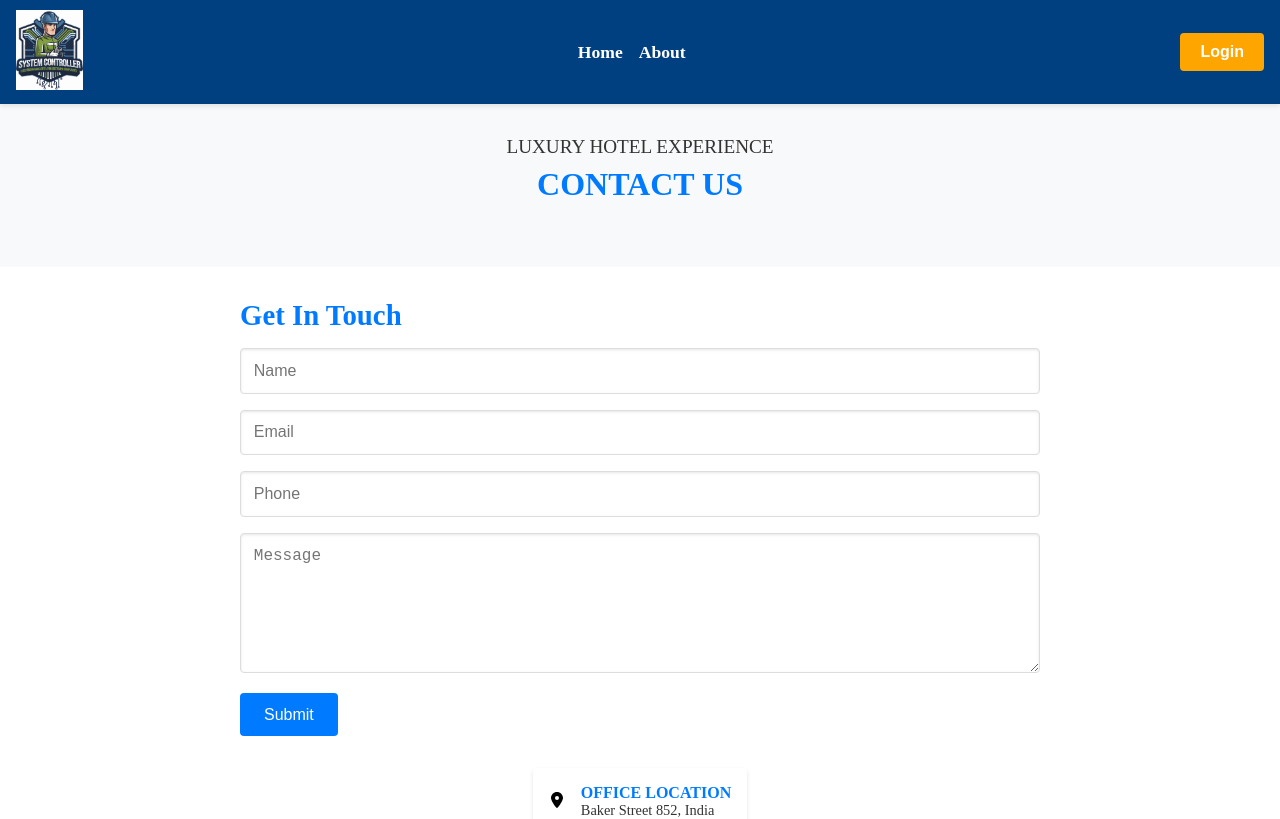
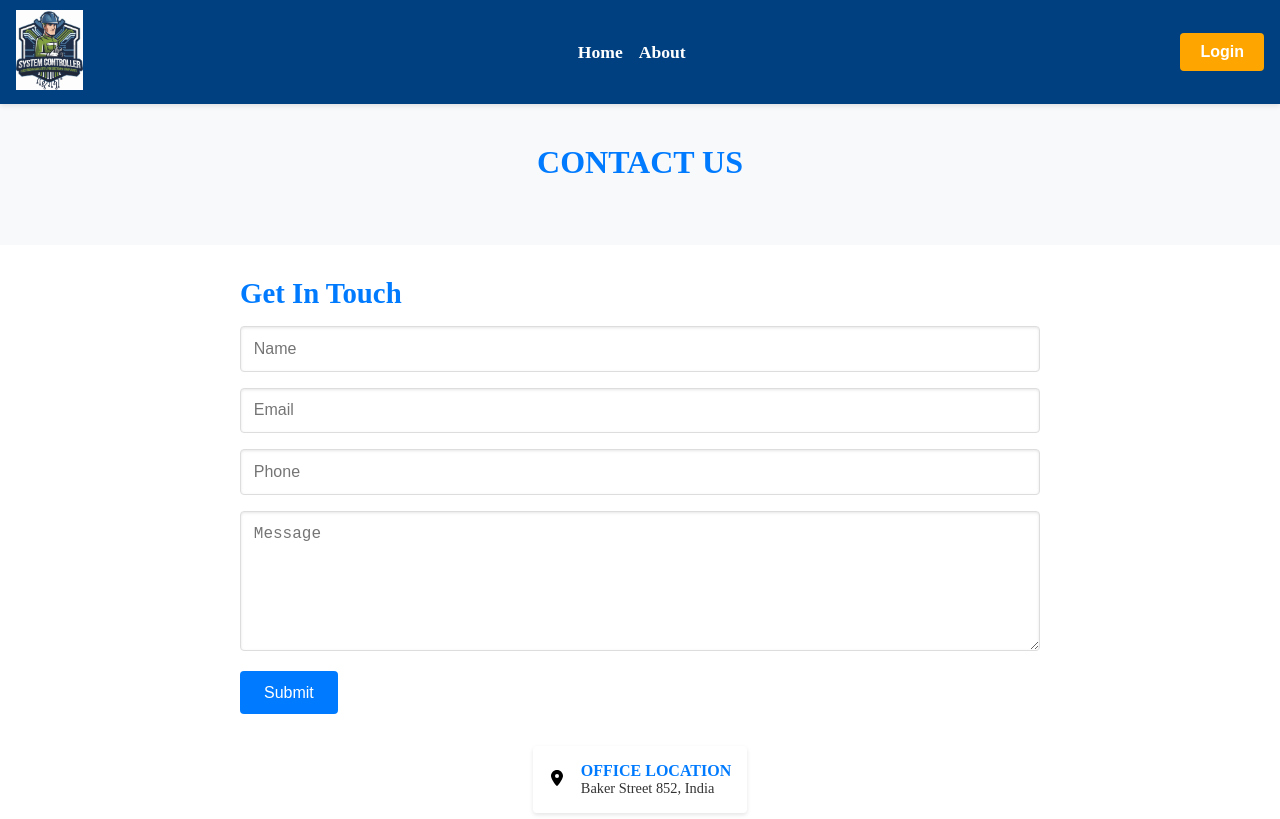
Before and after one commit to ANUJ-KUMAE/SystemController, a React (Vite) app in the folder Client-Side/: page /contact in a window 1280 px wide. Shown: the top 819 px of the page. Built offline with nearby package versions, Linux system fonts and the light colour scheme.

Commit message:
First Commit

```diff
--- a/Client-Side/src/App.jsx
+++ b/Client-Side/src/App.jsx
@@ -21,6 +21,7 @@ import LoginAuth from "./ProtectedRoutes/LoginAuth";
 import CustomerServices from "./Components/Customer/CustomerServices";
 import Contact from "./Components/Contact/Contact";
 import Profile from "./Components/Profile/Profile";
+import Setting from "./Components/Customer/CustomerPages/Setting";
 
 function App() {
   return (
@@ -35,16 +36,9 @@ function App() {
         <Route path="/profile" element={<Profile />} />
         <Route element={<LoginAuth />}>
           <Route path="/customer/complaint/page" element={<CustomerServices />}>
-            {/* <Route
-              path="page"
-              element={<CustomerMainPage />}
-            /> */}
             <Route path="addComplaint" element={<AddComplaint />} />
             <Route path="viewComplaints" element={<ViewComplaint />} />
-            {/* <Route
-              path="viewSingle/complaint/:id"
-              element={<ViewSingleDetail />}
-            /> */}
+            <Route path="settings" element={<Setting />} />
           </Route>
 
           <Route
--- a/Client-Side/src/Components/Contact/Contact.jsx
+++ b/Client-Side/src/Components/Contact/Contact.jsx
@@ -12,7 +12,6 @@ const Contact = () => {
         <section>
           <div className="Contact-Container">
             <div className="contact-view-image">
-              <p>LUXURY HOTEL EXPERIENCE</p>
               <h3>CONTACT US</h3>
             </div>
           </div>
--- /dev/null
+++ b/Client-Side/src/Components/Customer/CustomerPages/Setting.jsx
@@ -0,0 +1,11 @@
+import React from 'react'
+
+const Setting = () => {
+  return (
+      <section>
+        <div>Updated Soon.....</div>
+      </section>
+  )
+}
+
+export default Setting
```
